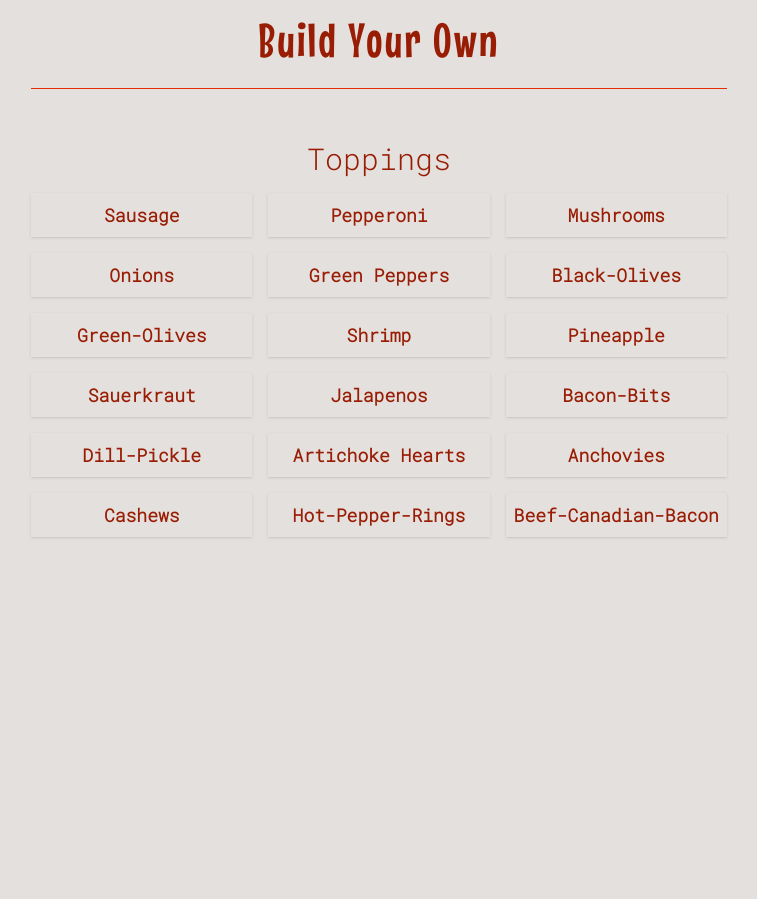
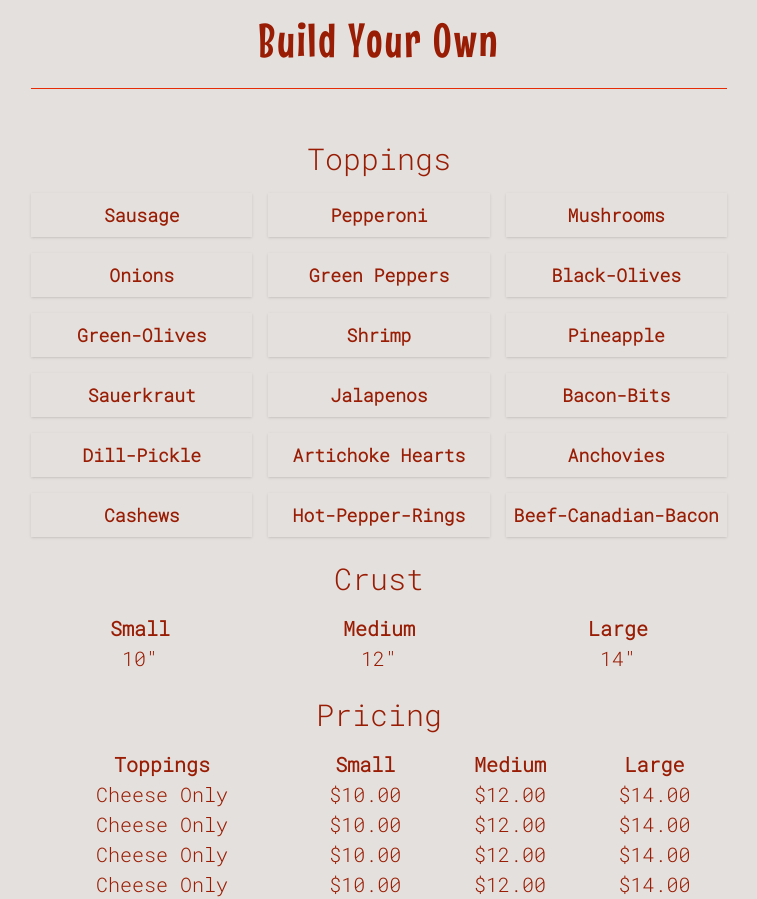
Before and after one commit to latz09/pizza-shop, a Next.js app: page /menu in a window 1280 px wide. Shown: the part 140-1039 px from the top of the page, without its empty margins (261-1018 px from the left). Before the commit the page ends 800 px from the top, so only its background shows below. Built offline with nearby package versions, Linux system fonts and the light colour scheme.

Commit message:
made menu items reusable

```diff
--- /dev/null
+++ b/components/menu/Crusts.js
@@ -0,0 +1,18 @@
+const Crusts = ({ small, medium, large }) => {
+	return (
+		<table className='text-sm sm:text-xl'>
+			<tr>
+				<th>Small</th>
+				<th>Medium</th>
+				<th>Large</th>
+			</tr>
+			<tr>
+				<td>{small}</td>
+				<td>{medium}</td>
+				<td>{large}</td>
+			</tr>
+		</table>
+	);
+};
+
+export default Crusts;
--- a/components/menu/Custom.js
+++ /dev/null
@@ -1,17 +0,0 @@
-import { toppings } from '../../public/src/toppings';
-import ToppingItem from './ToppingItem';
-
-const Custom = () => {
-	return (
-		<div className='text-pizzaRed-600 grid gap-4 sm:mt-7'>
-			<h1 className='text-lg sm:text-3xl pt-2'>Toppings</h1>
-			<ul className='grid grid-cols-3 text-xs sm:gap-4 sm:text-lg items-center'>
-				{toppings.map((topping) => (
-					<ToppingItem key={topping} item={topping} />
-				))}
-			</ul>
-		</div>
-	);
-};
-
-export default Custom;
--- /dev/null
+++ b/components/menu/ToppingsList.js
@@ -0,0 +1,13 @@
+import ToppingItem from './buildYourOwn/ToppingItem';
+
+const ToppingsList = ({ toppings }) => {
+	return (
+		<ul className='grid grid-cols-3 text-xs sm:gap-4 sm:text-lg items-center'>
+			{toppings.map((topping) => (
+				<ToppingItem key={topping} item={topping} />
+			))}
+		</ul>
+	);
+};
+
+export default ToppingsList;
--- /dev/null
+++ b/components/menu/buildYourOwn/Custom.js
@@ -0,0 +1,20 @@
+import { allToppings } from '../../../public/src/toppings';
+import MenuSection from '../../utils/MenuSection';
+import Crusts from '../Crusts';
+import ToppingsList from '../ToppingsList';
+import Pricing from './Pricing';
+
+const Custom = () => {
+	return (
+		<div className='text-pizzaRed-600 grid gap-4 sm:mt-7'>
+			<MenuSection title={'Toppings'} />
+			<ToppingsList toppings={allToppings} />
+			<MenuSection title={'Crust'} />
+			<Crusts small={`10"`} medium={`12"`} large={`14"`} />
+			<MenuSection title={'Pricing'} />
+			<Pricing />
+		</div>
+	);
+};
+
+export default Custom;
--- /dev/null
+++ b/components/menu/buildYourOwn/Pricing.js
@@ -0,0 +1,38 @@
+const Pricing = () => {
+	return (
+		<table className='text-sm sm:text-xl'>
+			<tr>
+				<th>Toppings</th>
+                <th>Small</th>
+                <th>Medium</th>
+                <th>Large</th>
+			</tr>
+            <tr>
+                <td>Cheese Only</td>
+                <td>$10.00</td>
+                <td>$12.00</td>
+                <td>$14.00</td>
+            </tr>
+            <tr>
+                <td>Cheese Only</td>
+                <td>$10.00</td>
+                <td>$12.00</td>
+                <td>$14.00</td>
+            </tr>
+            <tr>
+                <td>Cheese Only</td>
+                <td>$10.00</td>
+                <td>$12.00</td>
+                <td>$14.00</td>
+            </tr>
+            <tr>
+                <td>Cheese Only</td>
+                <td>$10.00</td>
+                <td>$12.00</td>
+                <td>$14.00</td>
+            </tr>
+		</table>
+	);
+};
+
+export default Pricing;
--- /dev/null
+++ b/components/utils/MenuSection.js
@@ -0,0 +1,5 @@
+const MenuSection = ({ title }) => {
+	return <h1 className='text-lg sm:text-3xl pt-2'>{title}</h1>;
+};
+
+export default MenuSection;
--- a/pages/menu.js
+++ b/pages/menu.js
@@ -1,4 +1,4 @@
-import Custom from '../components/menu/Custom';
+import Custom from '../components/menu/buildYourOwn/Custom';
 import MenuHeading from '../components/utils/MenuHeading';
 
 const MenuPage = () => {
--- a/public/src/toppings.js
+++ b/public/src/toppings.js
@@ -1,4 +1,4 @@
-export const toppings = [
+export const allToppings = [
 	'Sausage',
 	'Pepperoni',
 	'Mushrooms',
```
Also changed, not shown: components/menu/buildYourOwn/ToppingItem.js (renamed from components/menu/ToppingItem.js).
